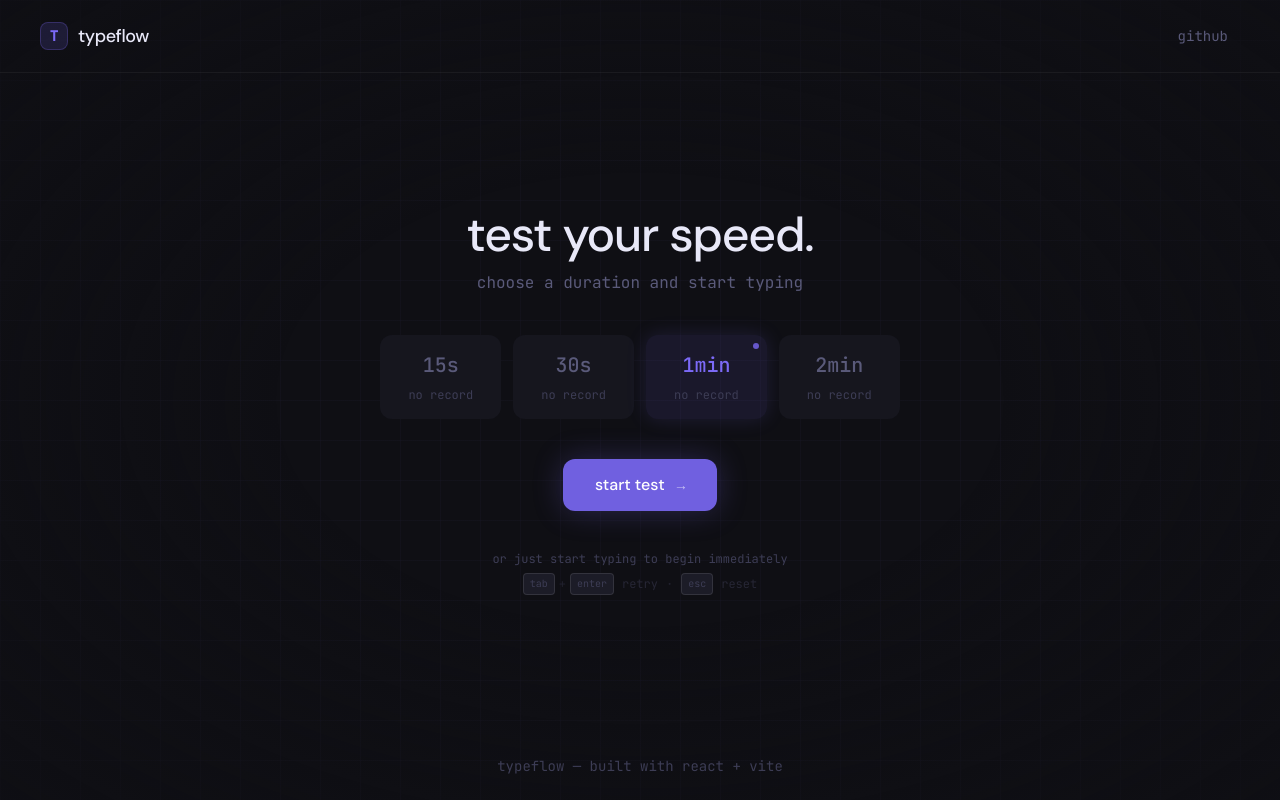
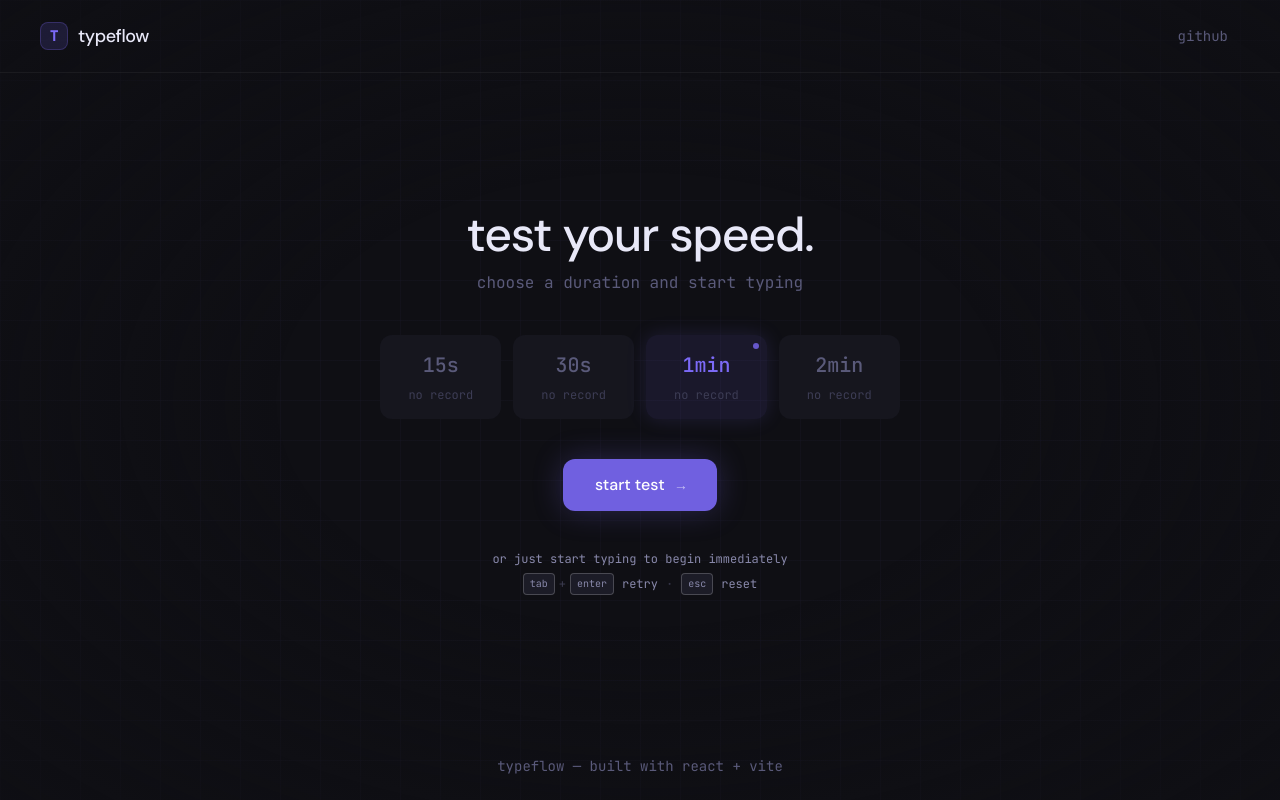
Before and after one commit to a1zen77/typeflow, a React (Vite) app: page / in a window 1280 px wide. Built offline with nearby package versions, Linux system fonts and the light colour scheme.

Commit message:
UI changes

```diff
--- a/src/App.jsx
+++ b/src/App.jsx
@@ -194,7 +194,7 @@ function App() {
 
         </main>
 
-        <footer className="text-center py-6 text-txt-untyped text-sm font-mono">
+        <footer className="text-center py-6 text-txt-muted text-sm font-mono">
           typeflow &mdash; built with react + vite
         </footer>
       </div>
--- a/src/components/ModeSelector.jsx
+++ b/src/components/ModeSelector.jsx
@@ -95,12 +95,12 @@ function ModeSelector({ modes, selected, onSelect, onStart }) {
 
       {/* Keyboard hints */}
       <div className="flex flex-col items-center gap-1.5">
-        <p className="text-txt-untyped text-xs font-mono">
+        <p className="text-txt-sub text-xs font-mono">
           or just start typing to begin immediately
         </p>
-        <div className="flex items-center gap-2 text-txt-untyped text-xs font-mono">
+        <div className="flex items-center gap-2 text-txt-sub text-xs font-mono">
           <KbdHint keys={['tab', 'enter']} label="retry" />
-          <span className="text-txt-untyped/40">·</span>
+          <span className="text-txt-muted/50">·</span>
           <KbdHint keys={['esc']} label="reset" />
         </div>
       </div>
@@ -114,13 +114,13 @@ function KbdHint({ keys, label }) {
     <span className="flex items-center gap-1">
       {keys.map((k, i) => (
         <span key={k} className="flex items-center gap-1">
-          <kbd className="px-1.5 py-0.5 rounded bg-bg-card border border-white/10 text-txt-untyped text-[10px] font-mono">
+          <kbd className="px-1.5 py-0.5 rounded bg-bg-card border border-white/20 text-txt-sub text-[10px] font-mono">
             {k}
           </kbd>
-          {i < keys.length - 1 && <span className="text-txt-untyped/40">+</span>}
+          {i < keys.length - 1 && <span className="text-txt-muted/60">+</span>}
         </span>
       ))}
-      <span className="text-txt-untyped/50 ml-1">{label}</span>
+      <span className="text-txt-sub ml-1">{label}</span>
     </span>
   )
 }
--- a/src/components/Results.jsx
+++ b/src/components/Results.jsx
@@ -100,17 +100,17 @@ function Results({ data, onRetry, onChangeMode }) {
       </div>
 
       {/* Keyboard hints */}
-      <div className="flex items-center justify-center gap-3 text-txt-untyped text-xs font-mono">
+      <div className="flex items-center justify-center gap-3 text-txt-sub text-xs font-mono">
         <span>
-          <kbd className="px-1.5 py-0.5 rounded bg-bg-card border border-white/10 text-[10px]">tab</kbd>
-          <span className="mx-1 text-txt-untyped/40">+</span>
-          <kbd className="px-1.5 py-0.5 rounded bg-bg-card border border-white/10 text-[10px]">enter</kbd>
-          <span className="ml-1.5 text-txt-untyped/50">retry</span>
+          <kbd className="px-1.5 py-0.5 rounded bg-bg-card border border-white/20 text-txt-sub text-[10px]">tab</kbd>
+          <span className="mx-1 text-txt-muted/60">+</span>
+          <kbd className="px-1.5 py-0.5 rounded bg-bg-card border border-white/20 text-txt-sub text-[10px]">enter</kbd>
+          <span className="ml-1.5 text-txt-sub">retry</span>
         </span>
-        <span className="text-txt-untyped/30">·</span>
+        <span className="text-txt-muted/40">·</span>
         <span>
-          <kbd className="px-1.5 py-0.5 rounded bg-bg-card border border-white/10 text-[10px]">esc</kbd>
-          <span className="ml-1.5 text-txt-untyped/50">back to menu</span>
+          <kbd className="px-1.5 py-0.5 rounded bg-bg-card border border-white/20 text-txt-sub text-[10px]">esc</kbd>
+          <span className="ml-1.5 text-txt-sub">back to menu</span>
         </span>
       </div>
 
--- a/src/components/TypingArea.jsx
+++ b/src/components/TypingArea.jsx
@@ -87,7 +87,7 @@ function TypingArea({ words, charState, currentWord, currentChar, isFinished, on
       </div>
 
       {!isFinished && (
-        <p className="mt-5 text-center text-txt-untyped text-xs font-mono tracking-wide">
+        <p className="mt-5 text-center text-txt-sub text-xs font-mono tracking-wide">
           start typing &nbsp;·&nbsp; esc to reset
         </p>
       )}
```
